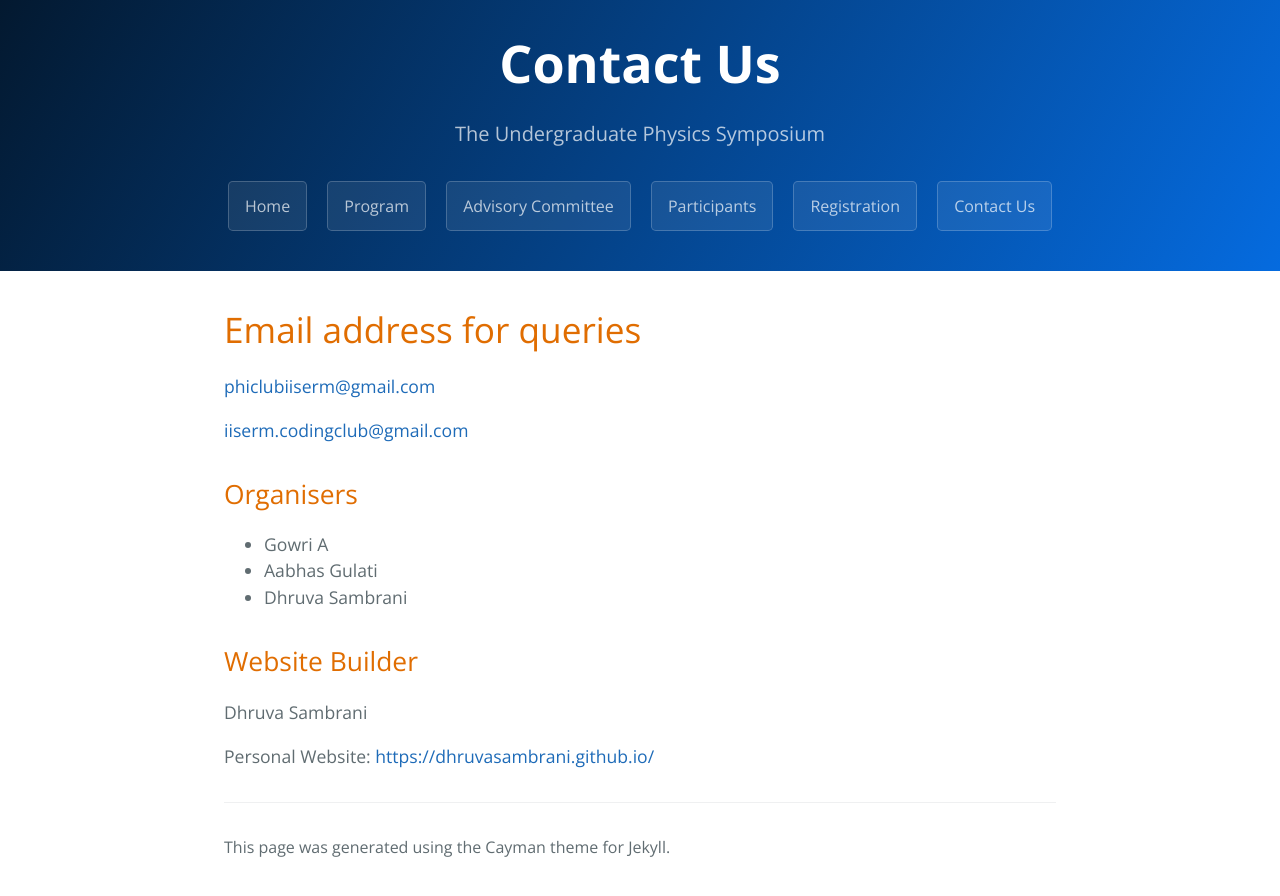
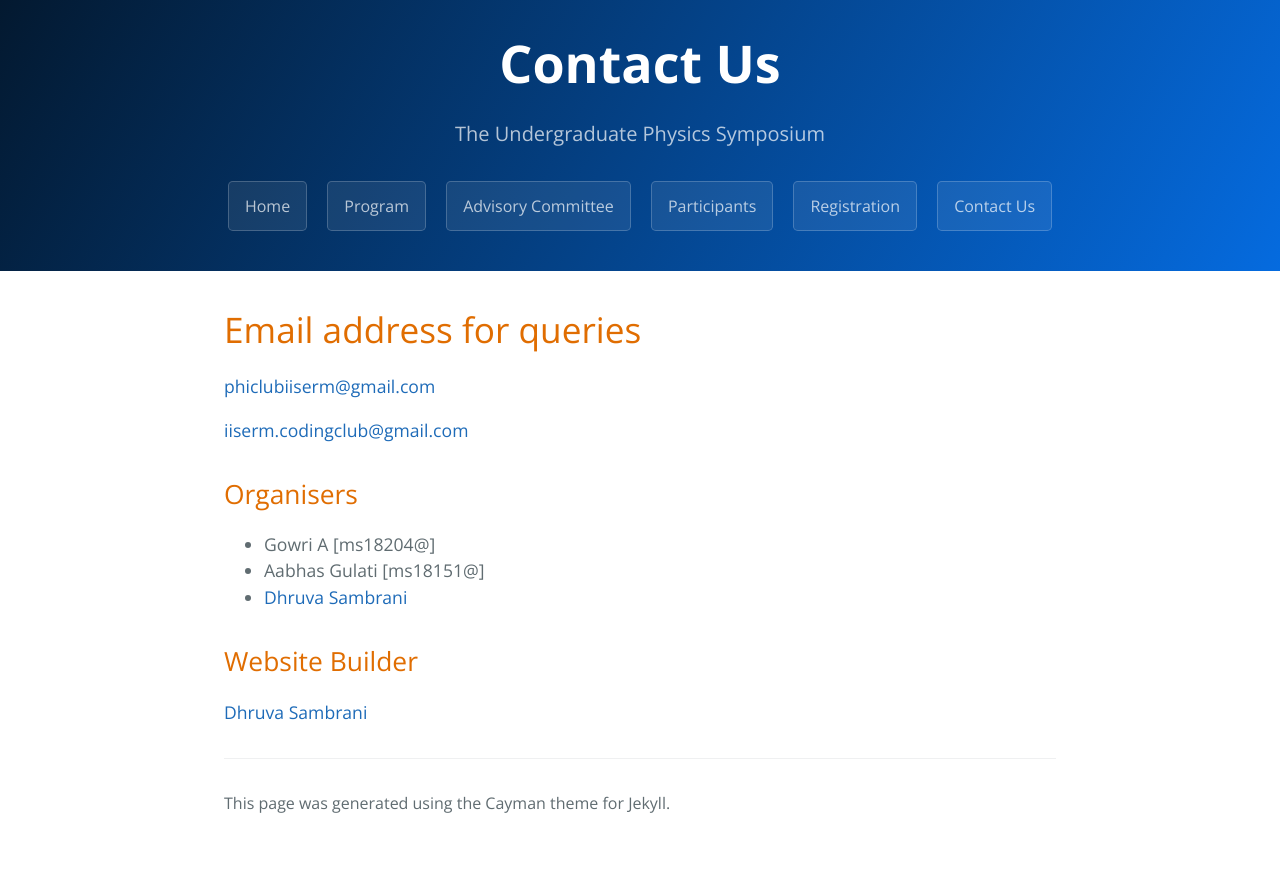
Before and after one commit to IISERM/ugsymposium, a Jekyll site: the page built from contact.md, in a window 1280 px wide. Shown: the top 896 px of the page. Built offline with Jekyll 4.4.1, drawn with Linux system fonts in a browser that asks for light colours; our own code applies the rules of GitHub Pages for plain Markdown files.

Commit message:
Update contact.md

```diff
--- a/contact.md
+++ b/contact.md
@@ -11,12 +11,10 @@ nav_index: 6
 
 ## Organisers
 
-- Gowri A
-- Aabhas Gulati
-- Dhruva Sambrani
+- Gowri A \[ms18204@\]
+- Aabhas Gulati \[ms18151@\]
+- [Dhruva Sambrani](https://dhruvasambrani.github.io/)
 
 ## Website Builder
 
-Dhruva Sambrani
-
-Personal Website: [https://dhruvasambrani.github.io/](https://dhruvasambrani.github.io/)
+[Dhruva Sambrani](https://dhruvasambrani.github.io/)
```
